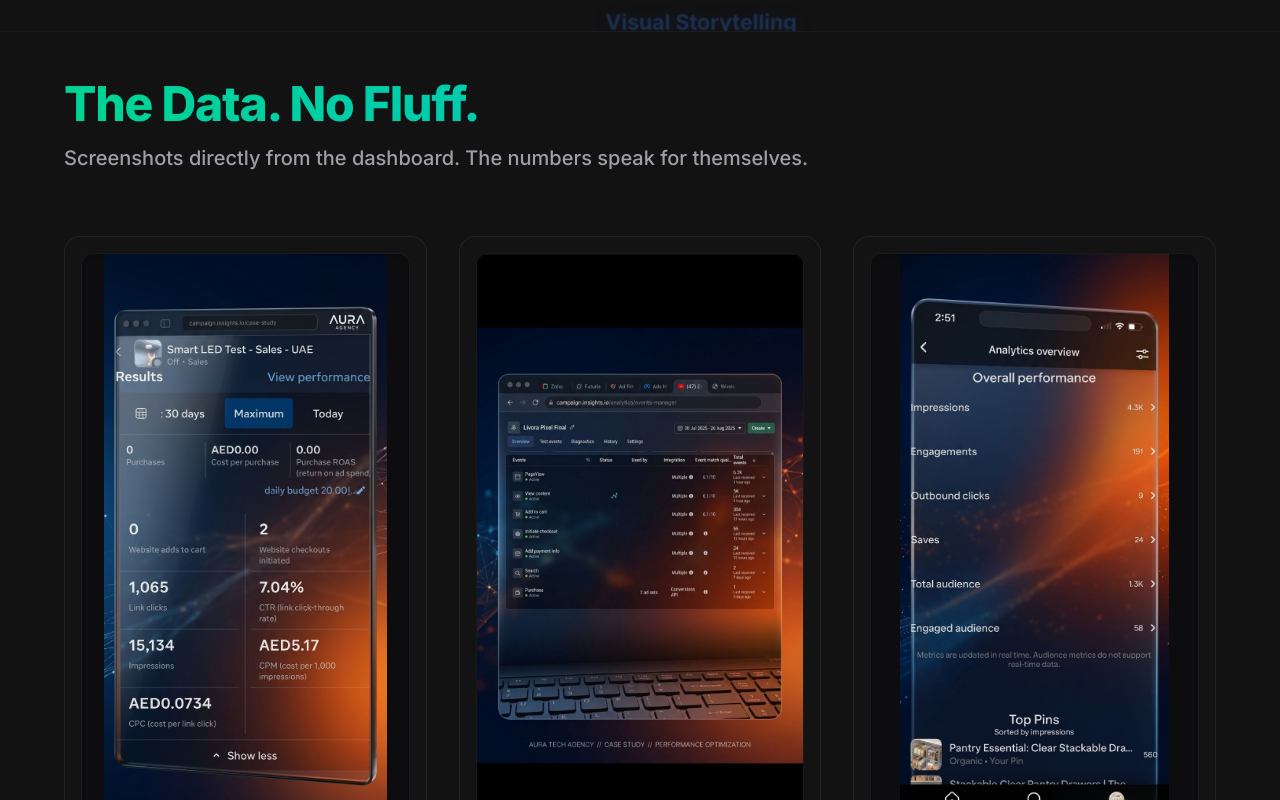
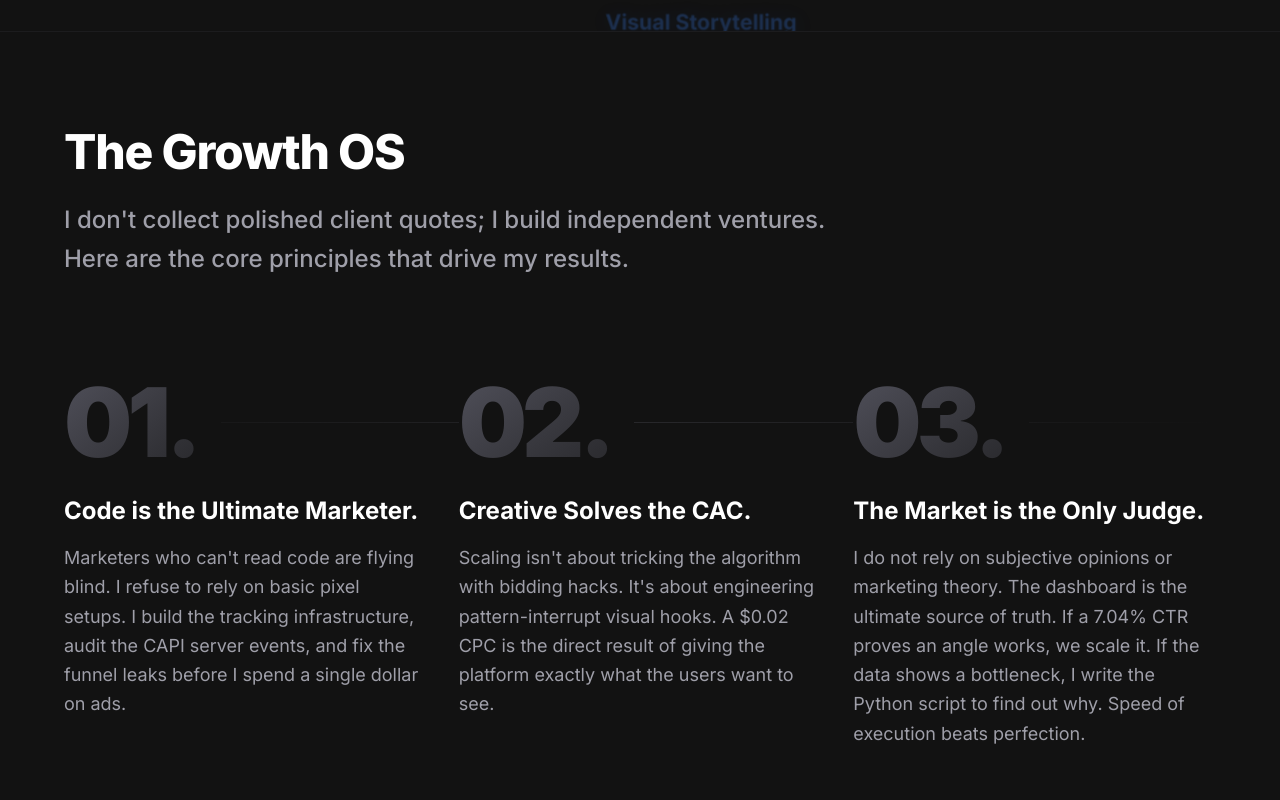
Before and after one commit to syed-muslim2603/Syed-Muslim-Shah-PORTFOLIO, a Next.js app: page / in a window 1280 px wide. Shown: the part 6420-7220 px from the top of the page. Built offline with nearby package versions, Linux system fonts and the light colour scheme.

Commit message:
The Growth OS

```diff
--- a/src/app/page.tsx
+++ b/src/app/page.tsx
@@ -1,5 +1,6 @@
 import ScrollyCanvas from "@/components/ScrollyCanvas";
 import Projects from "@/components/Projects";
+import GrowthOS from "@/components/GrowthOS";
 import ProofSection from "@/components/ProofSection";
 import Contact from "@/components/Contact";
 
@@ -19,6 +20,11 @@ export default function Home() {
       <Projects />
 
       {/*
+        Growth OS - Operating Principles.
+      */}
+      <GrowthOS />
+
+      {/*
         Data & Dashboard proofs section.
       */}
       <ProofSection />
--- /dev/null
+++ b/src/components/GrowthOS.tsx
@@ -0,0 +1,80 @@
+"use client";
+
+import { motion } from "framer-motion";
+
+export default function GrowthOS() {
+  const principles = [
+    {
+      num: "01",
+      title: "Code is the Ultimate Marketer.",
+      body: "Marketers who can't read code are flying blind. I refuse to rely on basic pixel setups. I build the tracking infrastructure, audit the CAPI server events, and fix the funnel leaks before I spend a single dollar on ads."
+    },
+    {
+      num: "02",
+      title: "Creative Solves the CAC.",
+      body: "Scaling isn't about tricking the algorithm with bidding hacks. It's about engineering pattern-interrupt visual hooks. A $0.02 CPC is the direct result of giving the platform exactly what the users want to see."
+    },
+    {
+      num: "03",
+      title: "The Market is the Only Judge.",
+      body: "I do not rely on subjective opinions or marketing theory. The dashboard is the ultimate source of truth. If a 7.04% CTR proves an angle works, we scale it. If the data shows a bottleneck, I write the Python script to find out why. Speed of execution beats perfection."
+    }
+  ];
+
+  return (
+    <section className="relative z-20 bg-[#121212] pt-24 pb-20 px-4 md:px-8 border-t border-zinc-800/50 text-zinc-100 overflow-hidden">
+      <div className="max-w-6xl mx-auto">
+        <div className="mb-16 md:mb-24">
+          <motion.h2
+            initial={{ opacity: 0, y: 20 }}
+            whileInView={{ opacity: 1, y: 0 }}
+            viewport={{ once: true }}
+            className="text-4xl md:text-5xl font-extrabold tracking-tight mb-6 text-white"
+          >
+            The Growth OS
+          </motion.h2>
+          <motion.p
+            initial={{ opacity: 0, y: 20 }}
+            whileInView={{ opacity: 1, y: 0 }}
+            viewport={{ once: true }}
+            transition={{ delay: 0.1 }}
+            className="text-xl md:text-2xl text-zinc-400 font-medium max-w-3xl leading-relaxed"
+          >
+            I don't collect polished client quotes; I build independent ventures. Here are the core principles that drive my results.
+          </motion.p>
+        </div>
+
+        <div className="grid grid-cols-1 md:grid-cols-3 gap-12 md:gap-8 relative">
+          {/* Subtle connecting line on desktop */}
+          <div className="hidden md:block absolute top-12 left-0 w-full h-[1px] bg-gradient-to-r from-transparent via-zinc-800 to-transparent" />
+
+          {principles.map((p, idx) => (
+            <motion.div
+              key={idx}
+              initial={{ opacity: 0, y: 30 }}
+              whileInView={{ opacity: 1, y: 0 }}
+              viewport={{ once: true }}
+              transition={{ delay: idx * 0.15, duration: 0.5 }}
+              className="relative flex flex-col group"
+            >
+              {/* Large Accent Number */}
+              <div className="mb-6 relative z-10 bg-[#121212] inline-block pr-6 w-fit">
+                <span className="text-7xl md:text-8xl font-black tracking-tighter text-transparent bg-clip-text bg-gradient-to-br from-zinc-600 to-zinc-800 group-hover:from-zinc-400 group-hover:to-zinc-600 transition-all duration-500 select-none">
+                  {p.num}.
+                </span>
+              </div>
+
+              <h3 className="text-2xl font-bold text-white mb-4 leading-snug">
+                {p.title}
+              </h3>
+
+              <p className="text-zinc-400 leading-relaxed text-lg group-hover:text-zinc-300 transition-colors duration-300">
+                {p.body}
+              </p>
+            </motion.div>
+          ))}
+        </div>
+      </div>
+    </section>
+  );
+}
```
